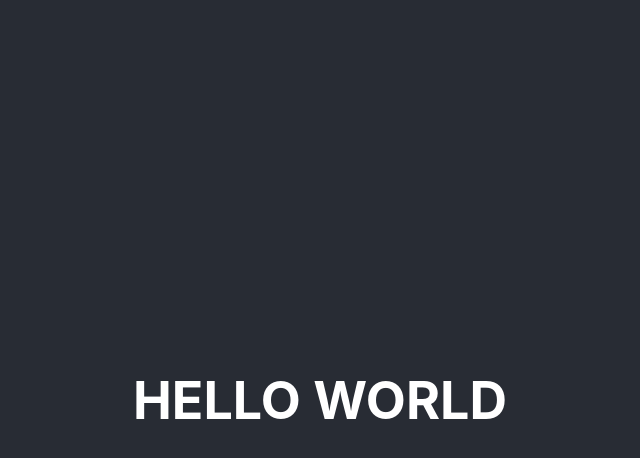
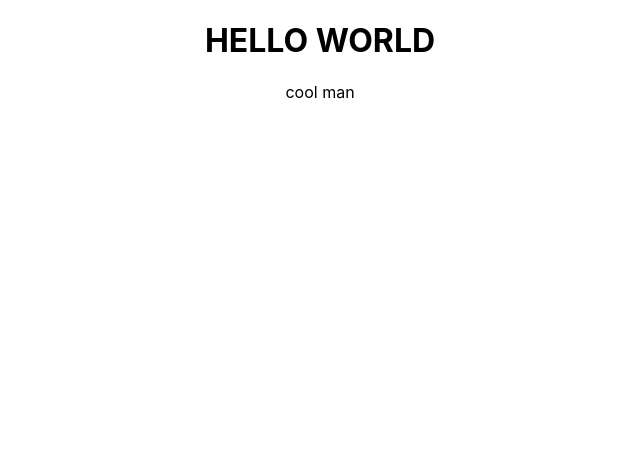
Before and after one commit to munrhalls/website, a React (Create React App) app: page / in a window 1280 px wide. Shown: the top 458 px of the page, without its empty margins (320-960 px from the left). Built offline with nearby package versions, Linux system fonts and the light colour scheme.

Commit message:
add two page files and import

```diff
--- a/src/App.js
+++ b/src/App.js
@@ -1,15 +1,15 @@
 import React from 'react';
-import logo from './logo.svg';
 import './App.css';
+import './components/FirstPage';
+import './components/SecondPage';
+import FirstPage from './components/FirstPage';
+
 
 function App() {
   return (
     <div className="App">
-      <header className="App-header">
-        <h1>HELLO WORLD</h1>
-      </header>
+      <FirstPage />
     </div>
   );
 }
-
 export default App;
--- /dev/null
+++ b/src/components/FirstPage.js
@@ -0,0 +1,13 @@
+import React from 'react';
+
+function FirstPage() {
+  return (
+    <div className="FirstPage">
+      <header className="FirstPage-header">
+        <h1>HELLO WORLD</h1>
+        <p>cool man</p>
+      </header>
+    </div>
+  );
+}
+export default FirstPage;
--- /dev/null
+++ b/src/components/SecondPage.js
@@ -0,0 +1,13 @@
+import React from 'react';
+
+function SecondPage() {
+  return (
+    <div className="SecondPage">
+      <header className="SecondPage-header">
+        <h1>HELLO WORLD</h1>
+        <p>cool man</p>
+      </header>
+    </div>
+  );
+}
+export default SecondPage;
```
